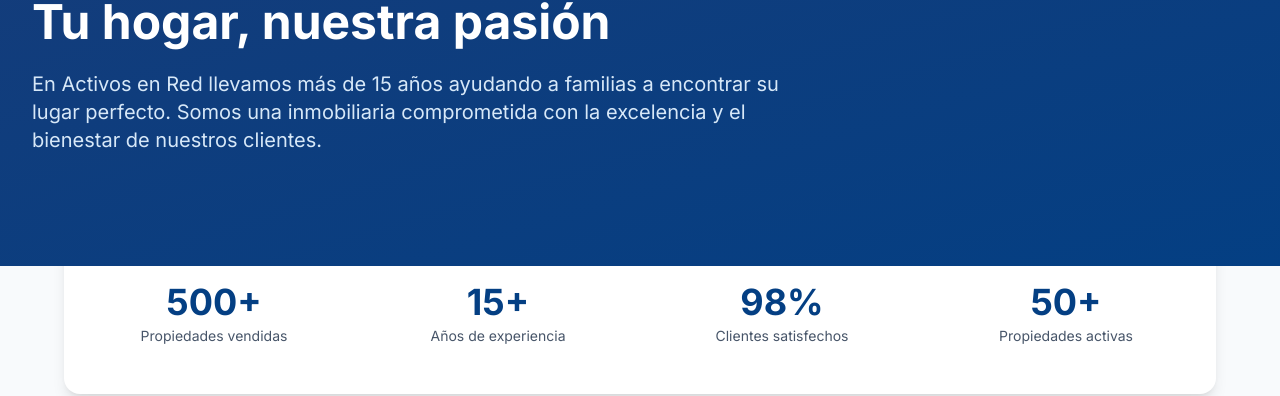
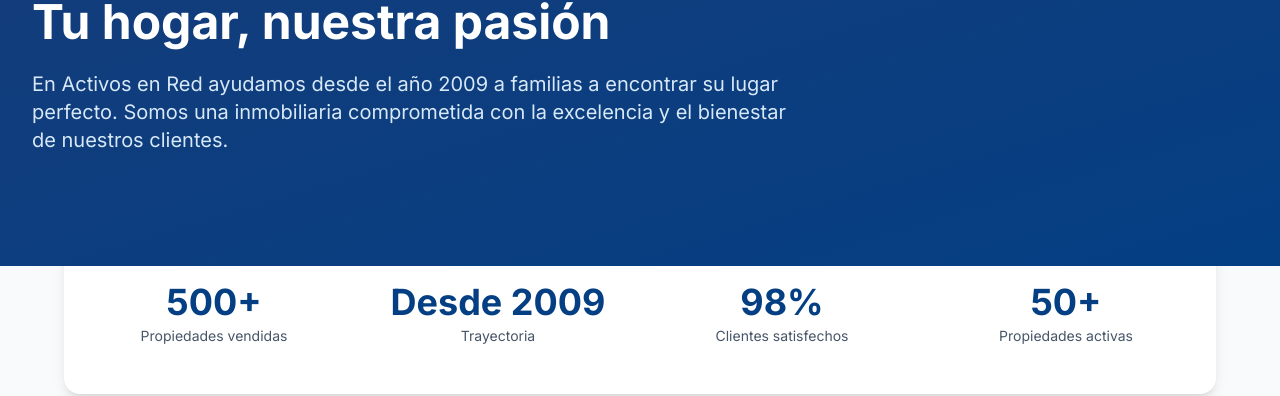
Before and after one commit to soporteactivosenred/webpropiedades, a Next.js app: page /nosotros in a window 1280 px wide. Shown: the part 226-622 px from the top of the page. Built offline with nearby package versions, Linux system fonts and the light colour scheme; no server answers; the database is empty.

Commit message:
feat(nosotros): change experience text to since the year 2009

```diff
--- a/src/app/nosotros/page.tsx
+++ b/src/app/nosotros/page.tsx
@@ -4,7 +4,7 @@
 
 const stats = [
   { number: '500+', label: 'Propiedades vendidas' },
-  { number: '15+', label: 'Años de experiencia' },
+  { number: 'Desde 2009', label: 'Trayectoria' },
   { number: '98%', label: 'Clientes satisfechos' },
   { number: '50+', label: 'Propiedades activas' },
 ];
@@ -55,7 +55,7 @@
 
 export const metadata = {
   title: 'Nosotros',
-  description: 'Conoce al equipo de Activos en Red. Más de 15 años ayudando a familias a encontrar su hogar ideal en Chile.',
+  description: 'Conoce al equipo de Activos en Red. Ayudando desde el año 2009 a familias a encontrar su hogar ideal en Chile.',
 };
 
 export default function AboutPage() {
@@ -69,7 +69,7 @@
               Tu hogar, nuestra pasión
             </h1>
             <p className="mt-6 text-xl text-primary-100">
-              En Activos en Red llevamos más de 15 años ayudando a familias a encontrar
+              En Activos en Red ayudamos desde el año 2009 a familias a encontrar
               su lugar perfecto. Somos una inmobiliaria comprometida con la excelencia y
               el bienestar de nuestros clientes.
             </p>
```
